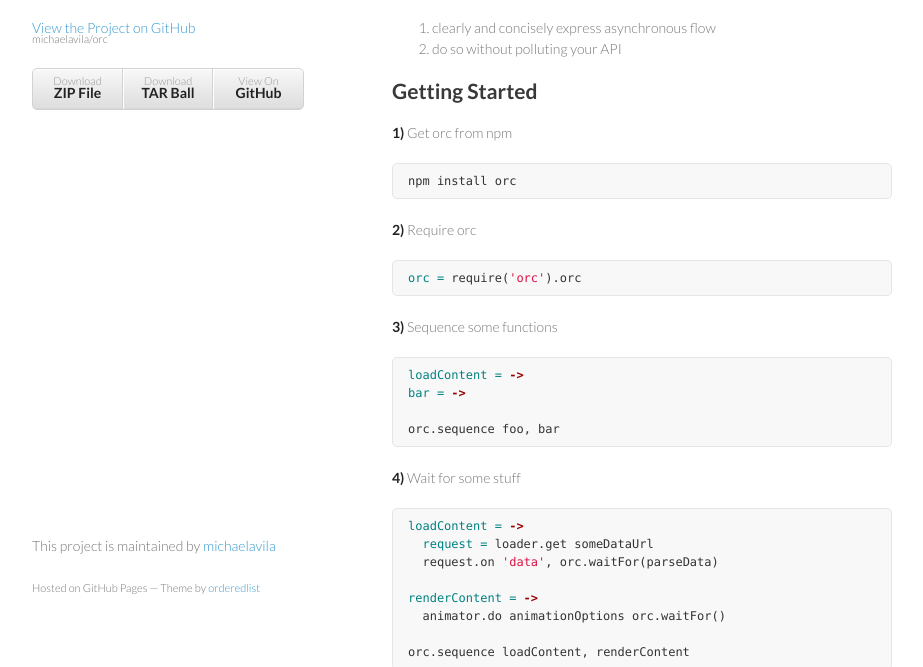
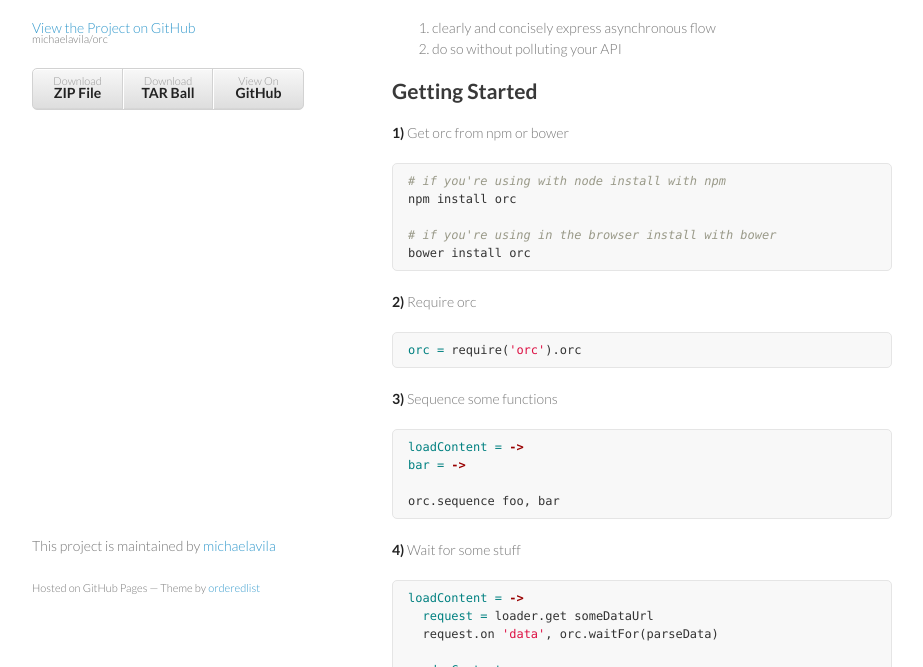
Before and after one commit to michaelavila/orc, a plain HTML site: page index.html in a window 1280 px wide. Shown: the part 133-800 px from the top of the page, without its empty margins (178-1101 px from the left). Drawn offline with Linux system fonts and the light colour scheme.

Commit message:
Create gh-pages branch via GitHub

```diff
--- a/index.html
+++ b/index.html
@@ -39,9 +39,13 @@
 </ol><h2>
 <a name="getting-started" class="anchor" href="#getting-started"><span class="octicon octicon-link"></span></a>Getting Started</h2>
 
-<p><strong>1)</strong> Get orc from npm</p>
+<p><strong>1)</strong> Get orc from npm or bower</p>
 
-<div class="highlight"><pre>npm install orc
+<div class="highlight"><pre><span class="c"># if you're using with node install with npm</span>
+npm install orc
+
+<span class="c"># if you're using in the browser install with bower</span>
+bower install orc
 </pre></div>
 
 <p><strong>2)</strong> Require orc</p>
```
Also changed, not shown: params.json (+1 -1 lines).
